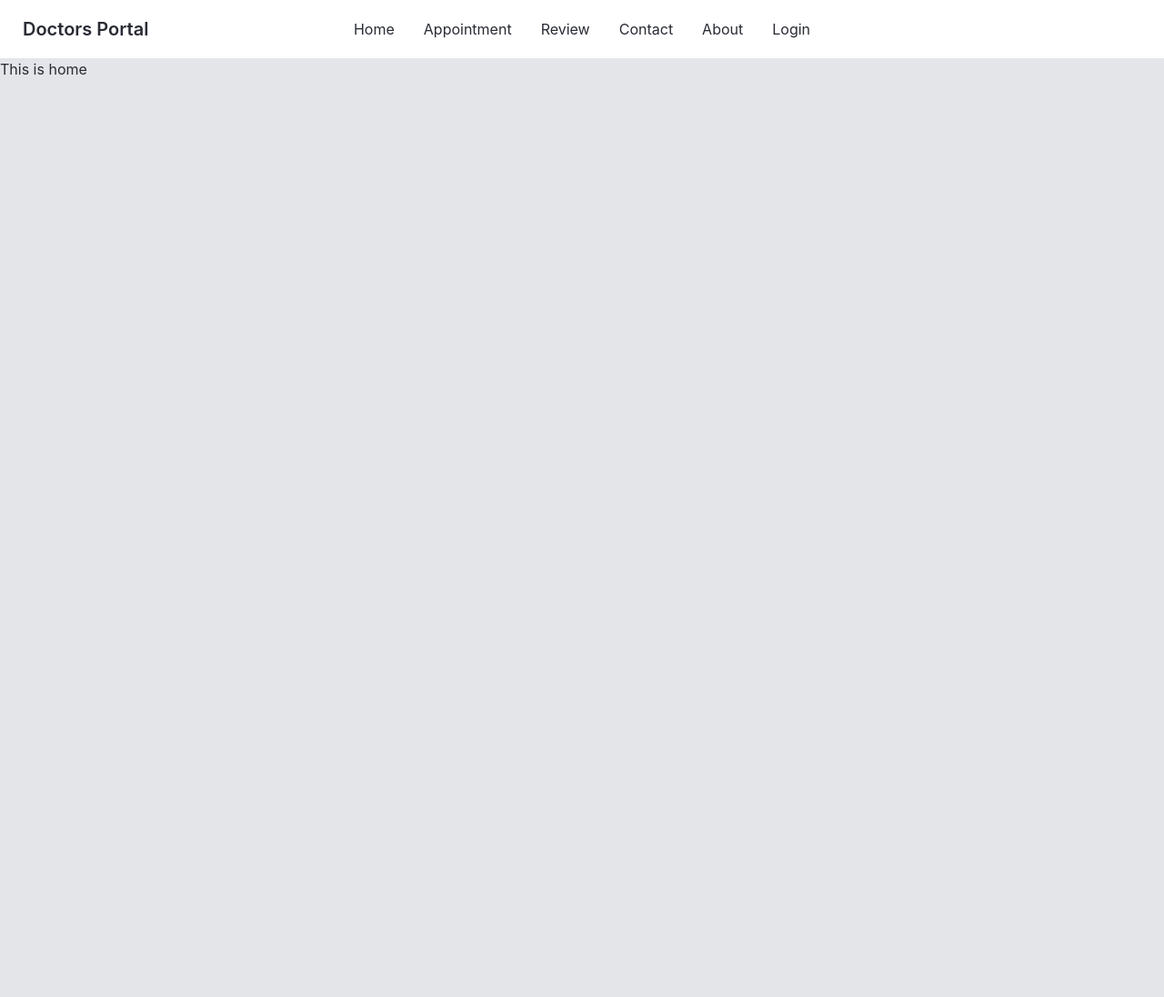
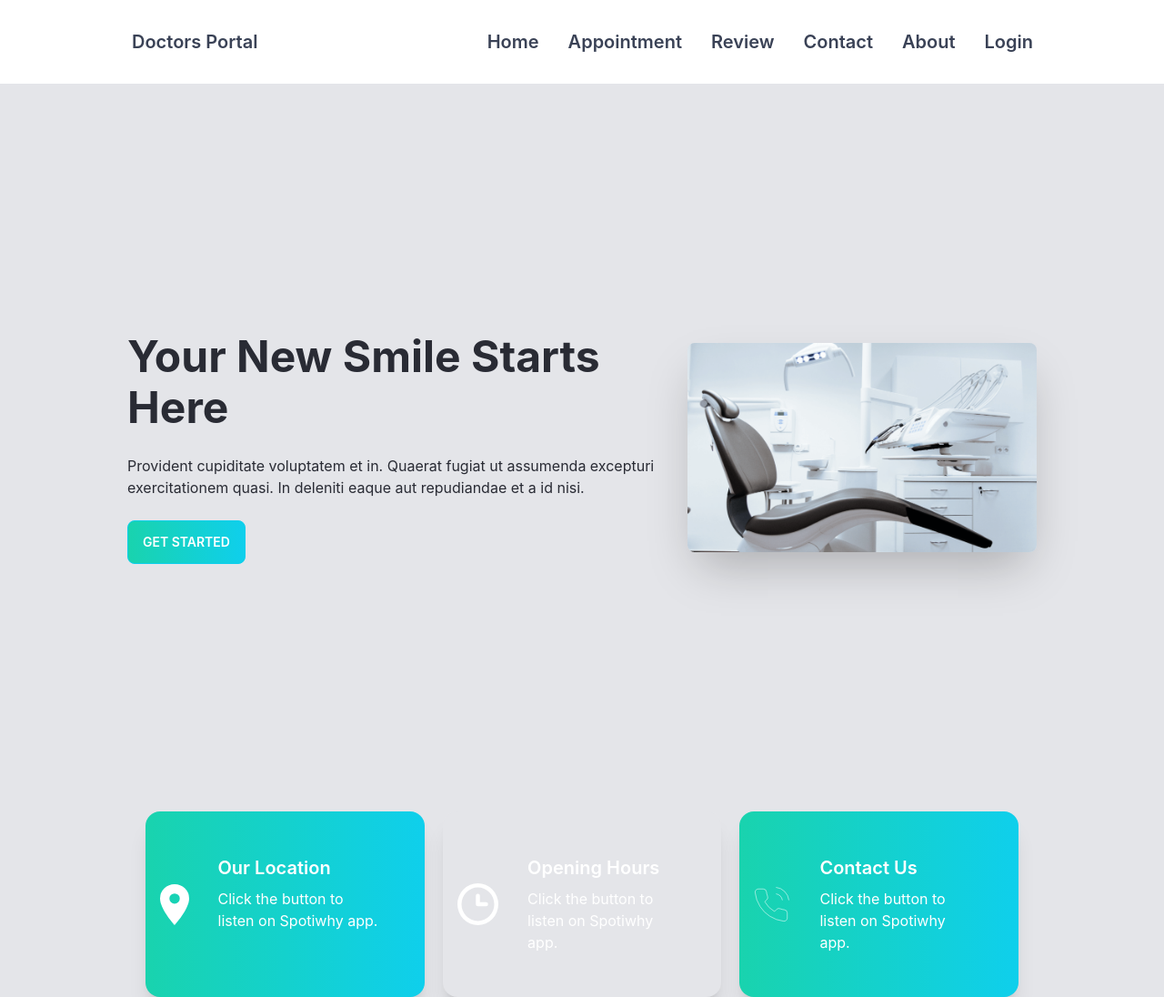
Before and after one commit to AlImran21/my-doctors-portal-client, a React (Create React App) app: page / in a window 1280 px wide. Shown: the whole page at 91% size. Before the commit the page ends 800 px from the top, so only its background shows below. Built offline with nearby package versions, Linux system fonts and the light colour scheme.

Commit message:
added banner and card

```diff
--- /dev/null
+++ b/src/Pages/Home/Banner.css
@@ -0,0 +1,7 @@
+.banner-text {
+    max-width: 600px;
+}
+
+.banner-text h1 {
+    line-height: 56px;
+}
--- /dev/null
+++ b/src/Pages/Home/Banner.js
@@ -0,0 +1,21 @@
+import React from 'react';
+import Chair from '../../assets/images/chair.png';
+import './Banner.css';
+
+
+const Banner = () => {
+    return (
+        <div className="hero min-h-screen">
+            <div className="hero-content flex-col lg:flex-row-reverse">
+                <img src={Chair} className="max-w-sm rounded-lg shadow-2xl" />
+                <div className='banner-text'>
+                    <h1 className="text-5xl font-bold">Your New Smile Starts Here</h1>
+                    <p className="py-6">Provident cupiditate voluptatem et in. Quaerat fugiat ut assumenda excepturi exercitationem quasi. In deleniti eaque aut repudiandae et a id nisi.</p>
+                    <button className="btn btn-primary text-white bg-gradient-to-r from-secondary to-primary">Get Started</button>
+                </div>
+            </div>
+        </div>
+    );
+};
+
+export default Banner;
--- a/src/Pages/Home/Home.js
+++ b/src/Pages/Home/Home.js
@@ -1,9 +1,12 @@
 import React from 'react';
+import Banner from './Banner';
+import Info from './Info';
 
 const Home = () => {
     return (
         <div>
-            <h1>This is home</h1>
+            <Banner />
+            <Info />
         </div>
     );
 };
--- /dev/null
+++ b/src/Pages/Home/Info.js
@@ -0,0 +1,17 @@
+import React from 'react';
+import InfoCard from './InfoCard';
+import Clock from '../../assets/icons/clock.svg';
+import Marker from '../../assets/icons/marker.svg';
+import Phone from '../../assets/icons/phone.svg';
+
+const Info = () => {
+    return (
+        <div className='grid grid-cols-1 lg:grid-cols-3 gap-5 px-40'>
+            <InfoCard bgClass='bg-gradient-to-r from-secondary to-primary' cardTittle='Our Location' img={Marker} />
+            <InfoCard bgClass='bg-accent' cardTittle='Opening Hours' img={Clock} />
+            <InfoCard bgClass='bg-gradient-to-r from-secondary to-primary' cardTittle='Contact Us' img={Phone} />
+        </div>
+    );
+};
+
+export default Info;
--- /dev/null
+++ b/src/Pages/Home/InfoCard.js
@@ -0,0 +1,17 @@
+import React from 'react';
+
+const InfoCard = ({ img, cardTittle, bgClass }) => {
+    return (
+        <div className={`card lg:card-side bg-base-100 shadow-xl p-4 ${bgClass}`}>
+            <figure>
+                <img src={img} alt="Album" />
+            </figure>
+            <div className="card-body text-white">
+                <h2 className="card-title">{cardTittle}</h2>
+                <p>Click the button to listen on Spotiwhy app.</p>
+            </div>
+        </div>
+    );
+};
+
+export default InfoCard;
--- /dev/null
+++ b/src/Pages/Shared/Navbar.css
@@ -0,0 +1,3 @@
+.navbar {
+    padding: 20px 10%;
+}
--- a/src/Pages/Shared/Navbar.js
+++ b/src/Pages/Shared/Navbar.js
@@ -1,10 +1,12 @@
 import React from 'react';
 import { Link } from 'react-router-dom';
+import './Navbar.css';
+
 
 const Navbar = () => {
 
     const menuItems = <>
-        <li><Link to='/home'>Home</Link></li>
+        <li><Link to='/'>Home</Link></li>
         <li><Link to='/appointment'>Appointment</Link></li>
         <li><Link to='/review'>Review</Link></li>
         <li><Link to='/contact'>Contact</Link></li>
@@ -18,22 +20,19 @@ const Navbar = () => {
             <div className="navbar bg-white">
                 <div className="navbar-start">
                     <div className="dropdown">
-                        <label tabindex="0" className="btn btn-ghost lg:hidden">
-                            <svg xmlns="http://www.w3.org/2000/svg" className="h-5 w-5" fill="none" viewBox="0 0 24 24" stroke="currentColor"><path stroke-linecap="round" stroke-linejoin="round" stroke-width="2" d="M4 6h16M4 12h8m-8 6h16" /></svg>
+                        <label tabIndex="0" className="btn btn-ghost lg:hidden">
+                            <svg xmlns="http://www.w3.org/2000/svg" className="h-5 w-5" fill="none" viewBox="0 0 24 24" stroke="currentColor"><path strokeLinecap="round" strokeLinejoin="round" strokeWidth="2" d="M4 6h16M4 12h8m-8 6h16" /></svg>
                         </label>
-                        <ul tabindex="0" className="menu menu-compact dropdown-content mt-3 p-2 shadow bg-base-100 rounded-box w-52">
+                        <ul tabIndex="0" className="menu menu-compact dropdown-content mt-3 p-2 shadow bg-base-100 rounded-box w-52">
                             {menuItems}
                         </ul>
                     </div>
-                    <a className="btn btn-ghost normal-case text-xl">Doctors Portal</a>
+                    <a className="btn btn-ghost normal-case text-xl text-accent">Doctors Portal</a>
                 </div>
                 <div className="navbar-center hidden lg:flex">
-                    <ul className="menu menu-horizontal p-0">
+                    <ul className="menu menu-horizontal p-0 text-xl font-semibold text-accent">
                         {menuItems}
                     </ul>
-                </div>
-                <div className="navbar-end">
-
                 </div>
             </div>
         </div>
```
Also changed, not shown: 1 other file (tests, documents, lock files or other folders).
